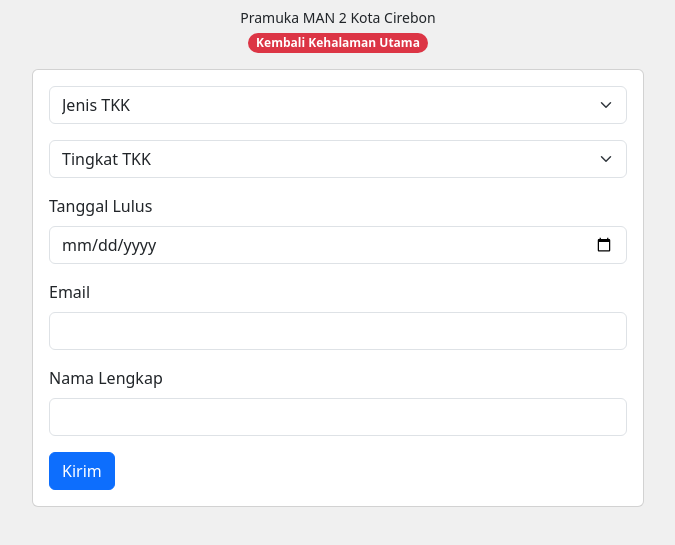
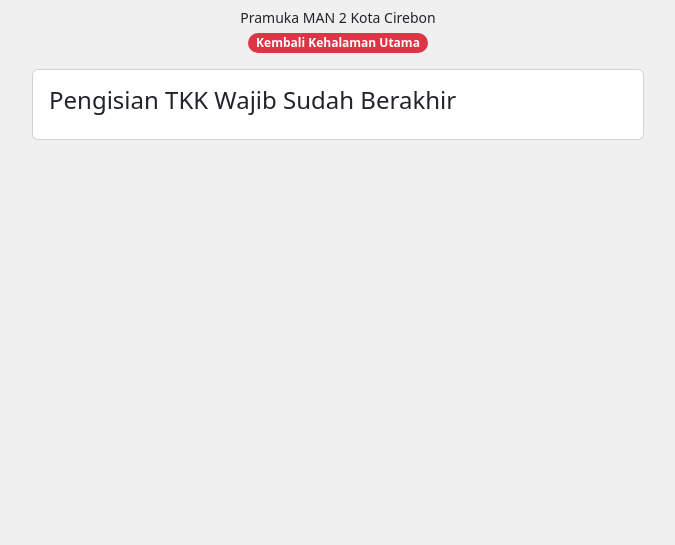
Before and after one commit to pramukaman2kotacirebon/pramukaman2kotacirebon.github.io, a plain HTML site: page wajib.html in a window 1280 px wide. Shown: the part 85-630 px from the top of the page, without its empty margins (302-977 px from the left). Drawn offline with nearby package versions, Linux system fonts and the light colour scheme.

Commit message:
update status

```diff
--- a/wajib.html
+++ b/wajib.html
@@ -31,7 +31,8 @@
 
                 <div class="card shedow">
                     <div class="card-body">
-                        <form name="submit-to-google-sheet">
+                        <h4>Pengisian TKK Wajib Sudah Berakhir</h4>
+                        <!-- <form name="submit-to-google-sheet">
                             <select class="form-select mb-3" required name="jenis">
                                 <option selected disabled>Jenis TKK</option>
                                 <option value="Pengatur Rumah">Pengatur Rumah</option>
@@ -64,7 +65,7 @@
                                 <span class="spinner-border spinner-border-sm" role="status" aria-hidden="true"></span>
                                 Loading...
                             </button>
-                        </form>
+                        </form> -->
                     </div>
                 </div>
             </div>
```
Also changed, not shown: tku.html (+3 -2 lines).
